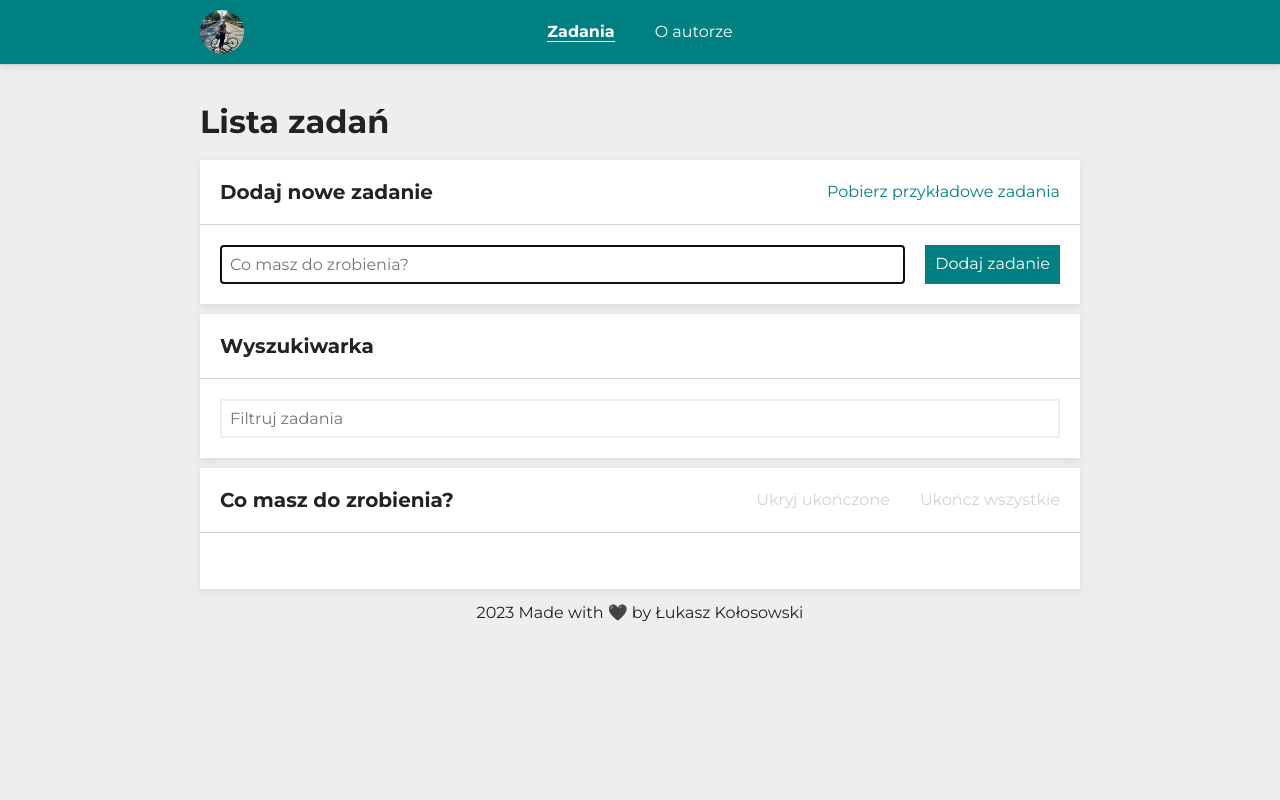
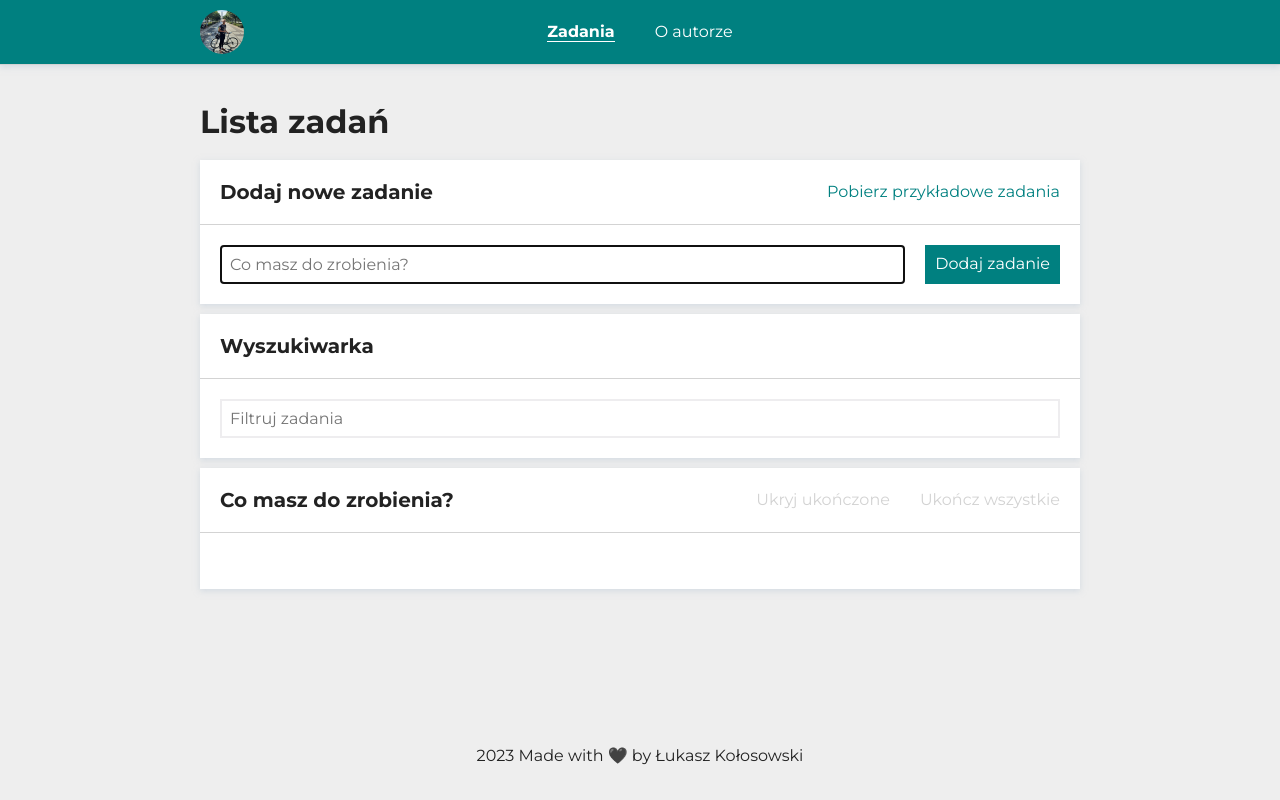
Before and after one commit to lkkolosowski/to-do-list-react, a React (Create React App) app: page /#/zadania in a window 1280 px wide. Built offline with nearby package versions, Linux system fonts and the light colour scheme.

Commit message:
add animations when switching pages

```diff
--- a/src/GlobalStyle.js
+++ b/src/GlobalStyle.js
@@ -18,5 +18,6 @@ export const GlobalStyle = createGlobalStyle`
     background-color: ${({ theme }) => theme.color.gallery};
     font-size: ${({ theme }) => theme.size.medium}px;
     overflow-y: scroll;
+    overflow-x: hidden;
   }
 `;
--- a/src/common/Container/index.js
+++ b/src/common/Container/index.js
@@ -1,7 +1,9 @@
 import { Main } from "./styled";
 
-const Container = ({ children, trimmed }) => (
-  <Main trimmed={trimmed}>{children}</Main>
+const Container = ({ children, trimmed, tasks, author, page }) => (
+  <Main trimmed={trimmed} tasks={tasks} author={author} page={page}>
+    {children}
+  </Main>
 );
 
 export default Container;
--- a/src/common/Container/styled.js
+++ b/src/common/Container/styled.js
@@ -14,4 +14,46 @@ export const Main = styled.main`
         padding: 0;
       }
     `};
+
+  ${({ page }) =>
+    page &&
+    css`
+      min-height: calc(100vh - 133px);
+    `};
+
+  ${({ tasks }) =>
+    tasks &&
+    css`
+      animation: revealFromLeft 0.4s ease forwards;
+    `};
+
+  ${({ author }) =>
+    author &&
+    css`
+      animation: revealFromRight 0.4s ease forwards;
+    `};
+
+  @keyframes revealFromLeft {
+    0% {
+      opacity: 0;
+      transform: translateX(-50%);
+    }
+
+    100% {
+      opacity: 1;
+      transform: translateX(0);
+    }
+  }
+
+  @keyframes revealFromRight {
+    0% {
+      opacity: 0;
+      transform: translateX(50%);
+    }
+
+    100% {
+      opacity: 1;
+      transform: translateX(0);
+    }
+  }
 `;
--- a/src/common/Section/styled.js
+++ b/src/common/Section/styled.js
@@ -6,7 +6,7 @@ export const Wrapper = styled.section`
   margin-bottom: 10px;
 `;
 
-export const Header = styled.header`
+export const Header = styled.div`
   display: flex;
   justify-content: space-between;
   border-bottom: 1px solid ${({ theme }) => theme.color.alto};
--- a/src/features/author/AuthorPage/index.js
+++ b/src/features/author/AuthorPage/index.js
@@ -8,7 +8,7 @@ import { ImageWrapper, Image, Paragraph } from "./styled";
 function AuthorPage() {
   return (
     <>
-      <Container>
+      <Container page author>
         <Header title="O autorze" />
         <Section
           title="Łukasz Kołosowski"
--- a/src/features/tasks/TasksPage/index.js
+++ b/src/features/tasks/TasksPage/index.js
@@ -11,7 +11,7 @@ import Search from "./Search";
 function TasksPage() {
   return (
     <>
-      <Container>
+      <Container page tasks>
         <Header title="Lista zadań" />
         <Section
           title="Dodaj nowe zadanie"
```
